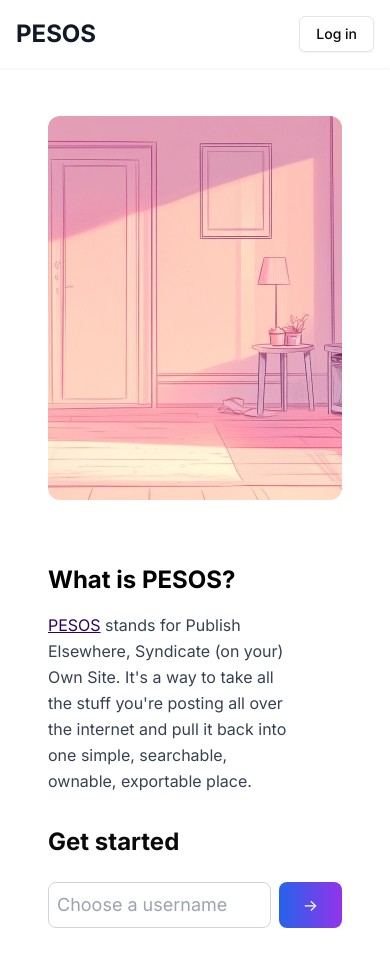
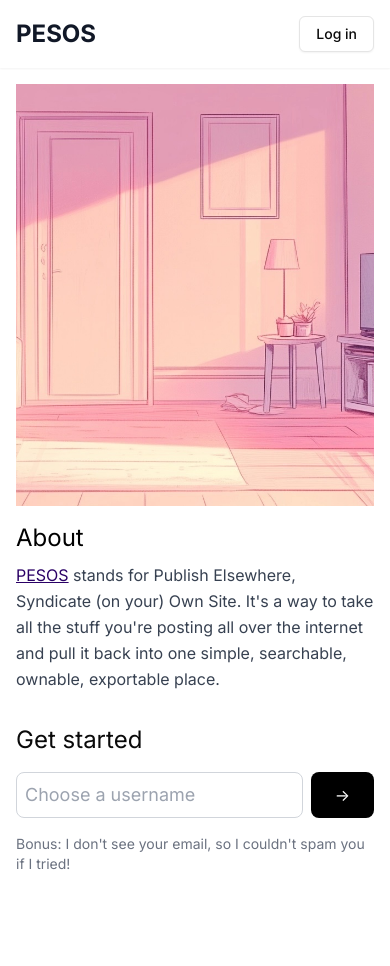
Before and after one commit to jonbell-lot23/pesos, a Next.js app: page / in a window 390 px wide. Shown: the top 966 px of the page. Built offline with nearby package versions, Linux system fonts and the light colour scheme; no server answers.

Commit message:
Some mobile improvements for login

```diff
--- a/components/LandingPageWithUsername.tsx
+++ b/components/LandingPageWithUsername.tsx
@@ -173,20 +173,22 @@ export default function LandingPageWithUsername() {
   }
 
   return (
-    <div className="flex min-h-screen flex-col items-center p-8 relative">
+    <div className="flex min-h-screen flex-col">
       {/* Hero Section */}
-      <div className="w-full max-w-6xl mx-auto text-center mb-16">
-        {/* Illustration Space */}
+      <div className="w-full h-[50vh]">
         <div
-          className="w-full h-96 mb-16 rounded-xl flex items-center justify-center bg-cover bg-center"
+          className="w-full h-full bg-cover bg-center"
           style={{ backgroundImage: "url('/couch.jpg')" }}
         ></div>
+      </div>
 
+      {/* Content Section */}
+      <div className="px-0 md:max-w-7xl md:mx-auto md:px-4 md:sm:px-6 md:lg:px-8 md:py-4">
         {/* Description and Sign In Sections */}
-        <div className="grid md:grid-cols-2 gap-8 mb-16">
-          <div className="space-y-4 p-0 rounded-xl text-left">
-            <h2 className="text-2xl font-bold text-black">What is PESOS?</h2>
-            <p className="text-gray-700 leading-relaxed mr-12">
+        <div className="grid md:grid-cols-2 gap-8 bg-white md:p-8 md:shadow-lg">
+          <div className="pt-4 md:pt-0 text-left">
+            <h2 className="text-2xl font-normal text-black mb-2">About</h2>
+            <p className="text-gray-700 leading-relaxed md:mr-12">
               <a
                 href="https://indieweb.org/PESOS"
                 className="underline hover:text-blue-600"
@@ -201,8 +203,8 @@ export default function LandingPageWithUsername() {
           </div>
 
           {/* Username Section */}
-          <div className="space-y-4 bg-white rounded-lg">
-            <h2 className="text-2xl font-bold text-left mb-6">Get started</h2>
+          <div className="space-y-4 bg-white">
+            <h2 className="text-2xl font-normal text-left mb-2">Get started</h2>
             <div className="flex gap-2">
               <div className="relative flex-1">
                 <input
@@ -234,7 +236,7 @@ export default function LandingPageWithUsername() {
 
               {!isLoaded || !user ? (
                 <SignInButton mode="modal">
-                  <button className="px-6 py-2 bg-gradient-to-r from-blue-600 to-purple-600 text-white rounded-lg hover:from-blue-700 hover:to-purple-700 transition-all duration-200 disabled:opacity-50 disabled:cursor-not-allowed whitespace-nowrap">
+                  <button className="px-6 py-2 bg-black text-white rounded-lg hover:bg-gray-900 transition-all duration-200 disabled:opacity-50 disabled:cursor-not-allowed whitespace-nowrap">
                     {"->"}
                   </button>
                 </SignInButton>
@@ -242,11 +244,15 @@ export default function LandingPageWithUsername() {
                 <button
                   onClick={() => handleSubmitUsername(username)}
                   disabled={loading}
-                  className="px-6 py-2 bg-gradient-to-r from-blue-600 to-purple-600 text-white rounded-lg hover:from-blue-700 hover:to-purple-700 transition-all duration-200 disabled:opacity-50 disabled:cursor-not-allowed whitespace-nowrap"
+                  className="px-6 py-2 bg-black text-white rounded-lg hover:bg-gray-900 transition-all duration-200 disabled:opacity-50 disabled:cursor-not-allowed whitespace-nowrap"
                 >
                   {loading ? "Creating..." : "Get started"}
                 </button>
               )}
+            </div>
+
+            <div className="text-sm text-gray-500">
+              Bonus: I don't see your email, so I couldn't spam you if I tried!
             </div>
 
             {validationError && (
```
